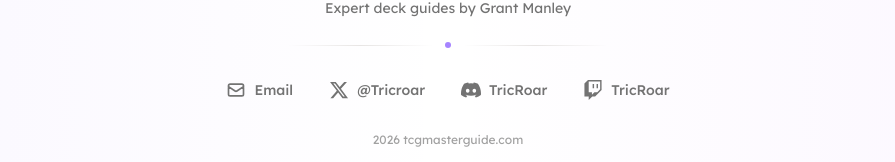
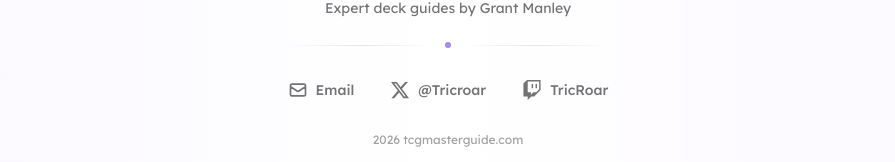
Before and after one commit to OliverMKing/tcgmasterguide.com, a Next.js app: page /qa in a window 1280 px wide. Shown: the part 940-1102 px from the top of the page, without its empty margins (192-1087 px from the left). Built offline with nearby package versions, Linux system fonts and the light colour scheme; no server answers.

Commit message:
remove discord footer link

```diff
--- a/src/components/Footer.tsx
+++ b/src/components/Footer.tsx
@@ -46,17 +46,6 @@ export default function Footer() {
               <span className="text-sm font-medium">@Tricroar</span>
             </a>
             <a
-              href="https://discord.com/users/TricRoar"
-              target="_blank"
-              rel="noopener noreferrer"
-              className="group flex items-center gap-2 text-neutral-500 dark:text-neutral-400 hover:text-violet-600 dark:hover:text-violet-400 transition-all duration-300 px-3 py-2 rounded-xl hover:bg-violet-50 dark:hover:bg-violet-900/20"
-            >
-              <svg className="w-5 h-5" fill="currentColor" viewBox="0 0 24 24" aria-hidden="true">
-                <path d="M20.317 4.37a19.791 19.791 0 0 0-4.885-1.515.074.074 0 0 0-.079.037c-.21.375-.444.864-.608 1.25a18.27 18.27 0 0 0-5.487 0 12.64 12.64 0 0 0-.617-1.25.077.077 0 0 0-.079-.037A19.736 19.736 0 0 0 3.677 4.37a.07.07 0 0 0-.032.027C.533 9.046-.32 13.58.099 18.057a.082.082 0 0 0 .031.057 19.9 19.9 0 0 0 5.993 3.03.078.078 0 0 0 .084-.028 14.09 14.09 0 0 0 1.226-1.994.076.076 0 0 0-.041-.106 13.107 13.107 0 0 1-1.872-.892.077.077 0 0 1-.008-.128 10.2 10.2 0 0 0 .372-.292.074.074 0 0 1 .077-.01c3.928 1.793 8.18 1.793 12.062 0a.074.074 0 0 1 .078.01c.12.098.246.198.373.292a.077.077 0 0 1-.006.127 12.299 12.299 0 0 1-1.873.892.077.077 0 0 0-.041.107c.36.698.772 1.362 1.225 1.993a.076.076 0 0 0 .084.028 19.839 19.839 0 0 0 6.002-3.03.077.077 0 0 0 .032-.054c.5-5.177-.838-9.674-3.549-13.66a.061.061 0 0 0-.031-.03zM8.02 15.33c-1.183 0-2.157-1.085-2.157-2.419 0-1.333.956-2.419 2.157-2.419 1.21 0 2.176 1.096 2.157 2.42 0 1.333-.956 2.418-2.157 2.418zm7.975 0c-1.183 0-2.157-1.085-2.157-2.419 0-1.333.955-2.419 2.157-2.419 1.21 0 2.176 1.096 2.157 2.42 0 1.333-.946 2.418-2.157 2.418z" />
-              </svg>
-              <span className="text-sm font-medium">TricRoar</span>
-            </a>
-            <a
               href="https://twitch.tv/tricroar"
               target="_blank"
               rel="noopener noreferrer"
```
